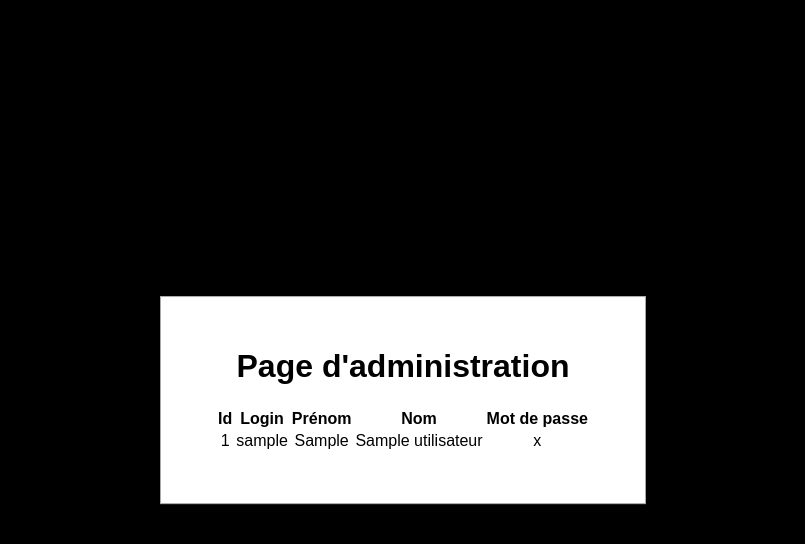
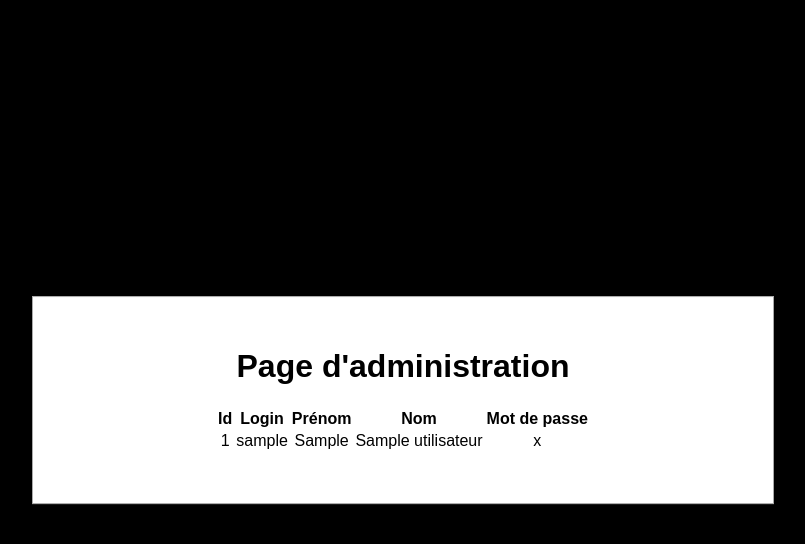
Before and after one commit to maelle-lagarde/module-connexion, a PHP site: page /admin.php in a window 1280 px wide. Shown: the top 544 px of the page, without its empty margins (237-1042 px from the left). Run offline with PHP 8.4, Linux system fonts and the light colour scheme; the visitor is signed in with stand-in values (Sample User, id 1); tables that the repository leaves empty or names only in its code hold one stand-in row (values such as "Sample post"); some libraries are stand-ins or nearby versions.

Commit message:
version finale

```diff
--- a/admin.php
+++ b/admin.php
@@ -37,7 +37,7 @@
     <title>Page d'administration</title>
 </head>
 <body>
-    <div class="box">
+    <div class="box-admin">
         <h1>Page d'administration</h1>
 
         <table>
--- a/css/style.css
+++ b/css/style.css
@@ -75,6 +75,22 @@ input[type="submit"]:hover {
     width: 30%;
 }
 
+.box-admin {
+    padding: 30px 50px 50px 50px;
+    background-color: white;
+    position: absolute;
+    top: 50%;
+    left:50%;
+    transform: translate(-50%, -50%);
+    display: flex;
+    justify-content: center;
+    align-items: center;
+    flex-direction: column;
+    align-content: center;
+    border: 1px solid darkgray;
+    width: 50%;
+}
+
 .buttons {
     display: flex;
     justify-content: center;
@@ -100,3 +116,7 @@ label {
     color: green;
     margin-bottom: 40px;
 }
+
+table tr {
+    margin-bottom: 20px;
+}
--- a/index.php
+++ b/index.php
@@ -21,6 +21,10 @@
             <a href="profil.php"><button class="profil-button">Profil</button></a>
 
             <a href="deconnexion.php"><button class="deconexion-button">Déconnexion</button></a>
+
+            <a href="admin.php"><button class="admin-button">Admin</button></a>
+
+            <a href="https://github.com/maelle-lagarde/module-connexion" target="_blank"><button class="admin-button">Lien github</button></a>
         </div>
     </div>
 </body>
```
